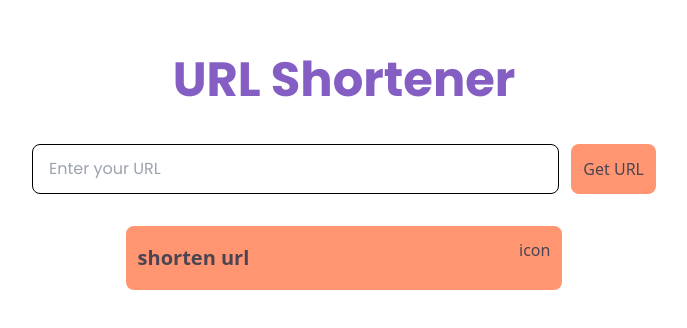
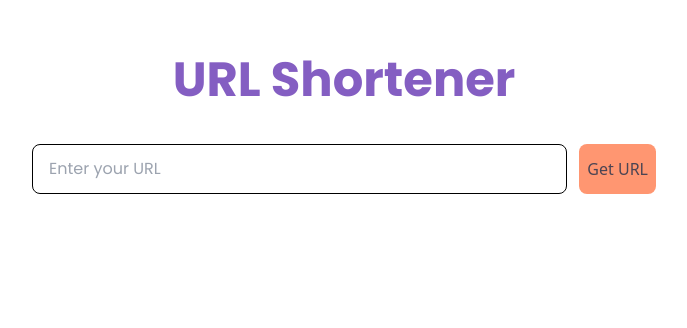
Before and after one commit to pramodlaha08/shortenurl-techunter, a React (Vite) app: page / in a window 1280 px wide. Shown: the part 104-432 px from the top of the page, without its empty margins (296-983 px from the left). Built offline with nearby package versions, Linux system fonts and the light colour scheme.

Commit message:
feat: api call and copy functionality
added tiny url api to get shorten url and added a copy to clipboard functionality

```diff
--- a/package.json
+++ b/package.json
@@ -12,7 +12,8 @@
   "dependencies": {
     "axios": "^1.7.7",
     "react": "^18.3.1",
-    "react-dom": "^18.3.1"
+    "react-dom": "^18.3.1",
+    "react-icons": "^5.3.0"
   },
   "devDependencies": {
     "@eslint/js": "^9.11.1",
--- a/src/components/Hero.jsx
+++ b/src/components/Hero.jsx
@@ -1,39 +1,101 @@
 import axios from "axios";
-import React from "react";
+import React, { useState } from "react";
+import { IoClipboardOutline } from "react-icons/io5";
 
 const Hero = () => {
+  const [shortenUrl, setShortenUrl] = useState(null);
+  const [isLoading, setIsLoading] = useState(false);
+  const [isUrl, setIsUrl] = useState(false);
+  const [copied, setCopied] = useState(false); // New state to show copy feedback
+  const apiToken =
+    "Jly8ftEs0kbLgrvzsoQkZMI6HD88FkpXy7ngKNtu30MuBkoQqtgz8lQhB339";
+  const baseUrl = "https://api.tinyurl.com/create";
+  const headers = {
+    Accept: "application/json",
+    "Content-Type": "application/json",
+  };
+
   const handleSubmit = (e) => {
     e.preventDefault();
+    setIsLoading(true); // Show loading spinner
     const url = e.target.elements[0].value;
     geturl(url);
   };
 
   const geturl = async (url) => {
-   //need to do find api
+    const data = {
+      url: url,
+      domain: "tinyurl.com",
+      description: "string",
+    };
+
+    axios
+      .post(`${baseUrl}?api_token=${apiToken}`, data, { headers })
+      .then((response) => {
+        setShortenUrl(response.data.data.tiny_url); // Set the shortened URL
+      })
+      .catch(() => {
+        setShortenUrl("Try again with valid URL"); // Handle any errors
+      })
+      .finally(() => {
+        setIsLoading(false); // Hide the loading spinner, no matter what
+        setIsUrl(true);
+        setCopied(false); // Reset copied state when a new URL is generated
+      });
+  };
+
+  // Function to copy the URL to the clipboard
+  const handleCopy = () => {
+    if (shortenUrl) {
+      navigator.clipboard.writeText(shortenUrl).then(() => {
+        setCopied(true); // Show that the URL has been copied
+        setTimeout(() => setCopied(false), 2000); // Hide after 2 seconds
+      });
+    }
   };
 
   return (
-    <div className="w-full lg:w-1/2 flex flex-col items-center">
+    <div className="w-full lg:w-1/2 flex flex-col justify-center items-center">
       <h1 className="mb-10 font-poppins text-2xl sm:text-3xl lg:text-4xl xl:text-5xl 2xl:text-6xl font-bold text-center text-primary">
         URL Shortener
       </h1>
       <div className="w-full">
         <form className="flex gap-3" onSubmit={handleSubmit}>
           <input
-            className="w-full border b border-zinc-500 focus:border-primary px-4 py-3 rounded-lg placeholder:font-poppins font-poppins"
+            className="w-full border outline-zinc-500 focus:outline-primary px-4 py-3 rounded-lg placeholder:font-poppins font-poppins"
             type="text"
             placeholder="Enter your URL"
           />
-          <input
-            className="px-3 py-1 bg-background text-dark rounded-lg text-center text-base font-medium"
-            type="submit"
-            value="Get URL"
-          />
+          <button
+            disabled={isLoading}
+            className="px-2 py-1 bg-background text-dark rounded-lg whitespace-nowrap text-base font-medium w-fit"
+          >
+            Get URL
+          </button>
         </form>
       </div>
-      <div className="mt-8 text-dark flex justify-between items-center result h-16 rounded-lg p-3 w-[70%] bg-background">
-        <div className="font-semibold text-xl">shorten url</div>
-        <div className="self-start">icon</div>
+
+      <div
+        className={`${
+          isUrl ? "block" : "hidden"
+        } bg-background mt-8 h-16 rounded-lg p-3 w-[70%] transition-all ease-linear duration-300 `}
+      >
+        <div className="flex h-full w-full text-dark justify-between items-center">
+          <div className="font-semibold text-base">{shortenUrl}</div>
+
+          {/* Clipboard Icon with Copy Functionality */}
+          <div className="self-start flex gap-2 items-center cursor-pointer" onClick={handleCopy}>
+            <p className={`text-primary text-xs ${copied ? 'block' : 'hidden'}`}>Copied</p>
+            <IoClipboardOutline />
+          </div>
+        </div>
+
+        {/* Display copy success message */}
+        {copied && (
+          <div className="text-green-600 mt-2 text-sm">
+            URL copied to clipboard!
+          </div>
+        )}
       </div>
     </div>
   );
```
Also changed, not shown: 1 other file (tests, documents, lock files or other folders).
